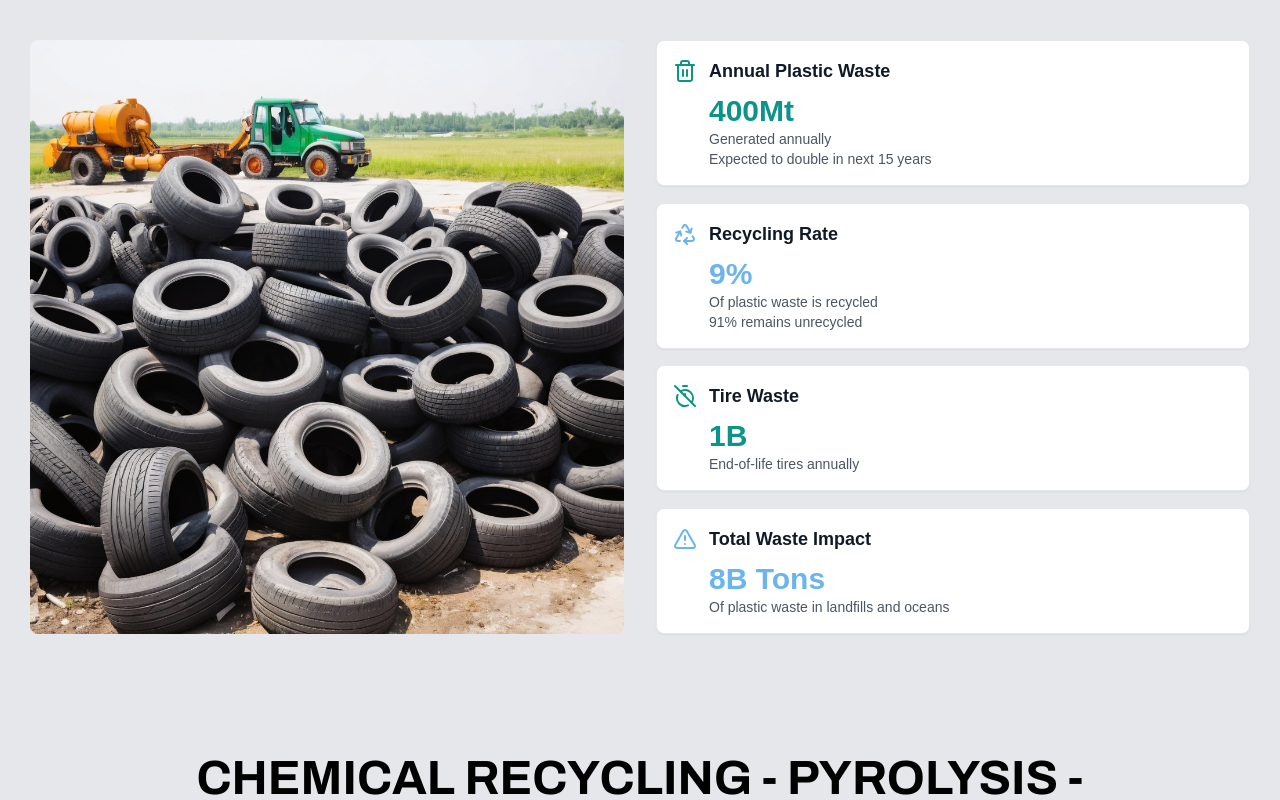
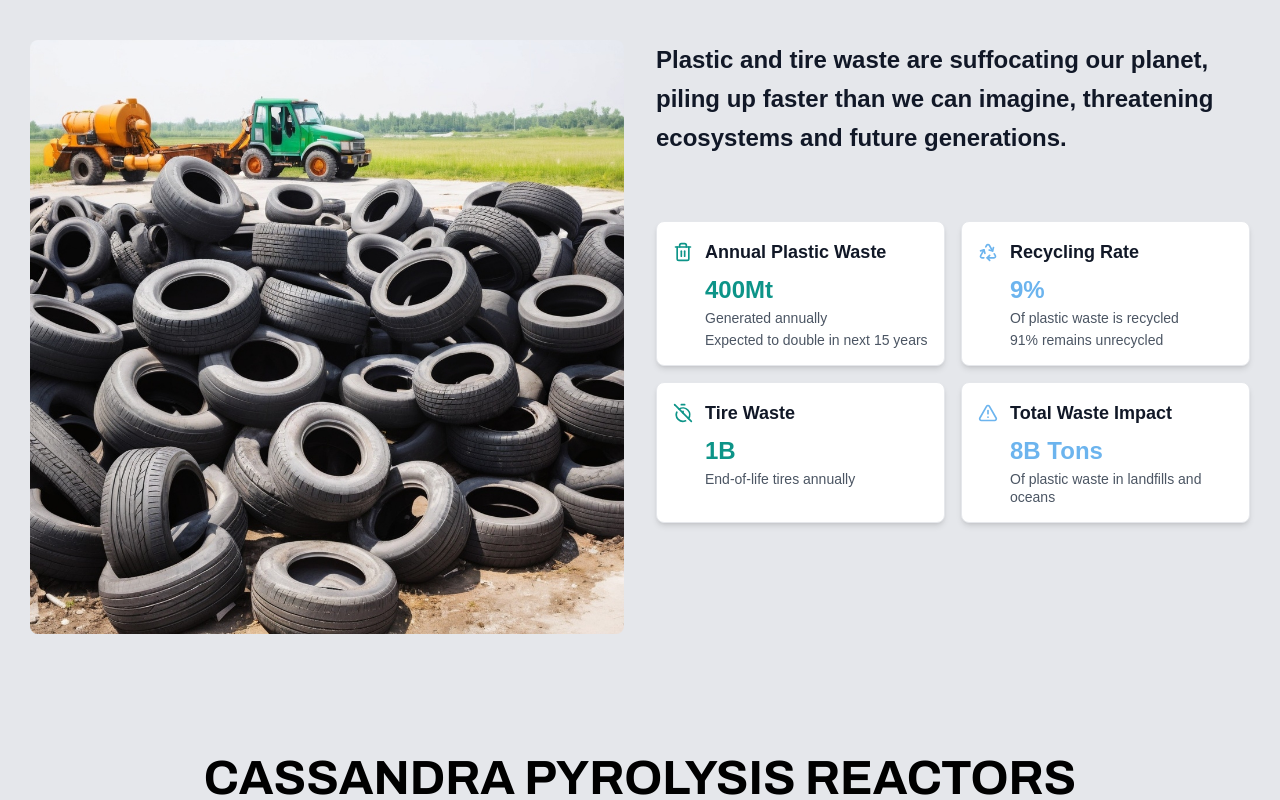
Before and after one commit to sup25/cass, a Next.js app: page / in a window 1280 px wide. Shown: the part 1040-1840 px from the top of the page. Built offline with nearby package versions, Linux system fonts and the light colour scheme.

Commit message:
feat: style fixes

```diff
--- a/app/(modules)/home/about/index.tsx
+++ b/app/(modules)/home/about/index.tsx
@@ -53,7 +53,7 @@ const AboutUs = () => {
         <div className="container mx-auto px-4 sm:px-6 lg:px-8">
           <div className="text-center">
             <h2 className="text-4xl md:text-5xl font-bold text-gray-900 sm:text-5xl font-archivo uppercase">
-              Revolutionizing Waste Management
+              Waste management for a circular economy
             </h2>
             <p className="mt-6 text-xl text-gray-600 max-w-2xl mx-auto">
               Transforming environmental challenges into sustainable solutions
--- a/app/(modules)/home/certification/index.tsx
+++ b/app/(modules)/home/certification/index.tsx
@@ -4,19 +4,19 @@ const certifications = [
   {
     image: "/iscc.svg",
     alt: "International Sustainability and Carbon Certification",
-    width: 300,
+    width: 200,
     height: 200,
   },
   {
     image: "/echa.svg",
     alt: "European Chemicals Agency",
-    width: 300,
+    width: 200,
     height: 200,
   },
   {
     image: "/reach.png",
     alt: "REACH Certification",
-    width: 300,
+    width: 200,
     height: 200,
   },
 ];
--- a/app/(modules)/home/problems/index.tsx
+++ b/app/(modules)/home/problems/index.tsx
@@ -1,4 +1,3 @@
-"use client";
 import React from "react";
 import Image from "next/image";
 import { AlertTriangle, Recycle, TimerOff, Trash2 } from "lucide-react";
@@ -36,8 +35,8 @@ const data = [
 
 const Problems = () => {
   return (
-    <section className="w-full section   relative">
-      <div className="container  ">
+    <section className="w-full section relative">
+      <div className="container">
         <div className="flex flex-col md:flex-row gap-8 w-full">
           {/* Left side - Image */}
           <div className="md:w-1/2">
@@ -49,25 +48,36 @@ const Problems = () => {
               className="w-full h-full object-cover rounded-lg"
             />
           </div>
-          {/* Right side - Statistics */}
-          <div className="md:w-1/2 flex flex-col space-y-4 justify-between">
+
+          {/* Right side - Content */}
+          <div className="md:w-1/2 flex flex-col gap-6">
+            <p className="text-2xl font-semibold text-gray-900 pb-10  leading-relaxed">
+              Plastic and tire waste are suffocating our planet, piling up
+              faster than we can imagine, threatening ecosystems and future
+              generations.
+            </p>
+
+            <div className="grid grid-cols-1 sm:grid-cols-2 gap-4">
               {data.map((item, index) => (
                 <div
                   key={index}
-                className="bg-white p-4 rounded-lg shadow-sm border border-gray-200 w-full "
+                  className="bg-white p-4 rounded-lg shadow-md border border-gray-200 hover:shadow-lg transition-shadow"
                 >
                   <div className="flex items-center gap-3 mb-2">
-                  <item.icon className={item.color} size={24} />
+                    <item.icon className={item.color} size={20} />
                     <h2 className="text-lg font-semibold text-gray-900">
                       {item.title}
                     </h2>
                   </div>
-                <div className="ml-9">
-                  <p className={`text-3xl font-bold ${item.color}`}>
+                  <div className="ml-8 space-y-1">
+                    <p className={`text-2xl font-bold ${item.color}`}>
                       {item.value}
                     </p>
                     {item.description.map((desc, i) => (
-                    <p key={i} className="text-gray-600 text-sm">
+                      <p
+                        key={i}
+                        className="text-gray-600 text-sm leading-tight"
+                      >
                         {desc}
                       </p>
                     ))}
@@ -77,6 +87,7 @@ const Problems = () => {
             </div>
           </div>
         </div>
+      </div>
     </section>
   );
 };
--- a/app/page.tsx
+++ b/app/page.tsx
@@ -13,7 +13,7 @@ export default function Home() {
       <HomePage />
       <TextBox preheading="Key Facts" heading="The Global Waste Problem!" />
       <Problems />
-      <TextBox heading="Chemical Recycling - Pyrolysis - Circular Economy" />
+      <TextBox heading="Cassandra Pyrolysis Reactors" />
       <Solutions />
       <About />
       <Certification />
```
Lines whose indentation alone changed are shown as unchanged.
